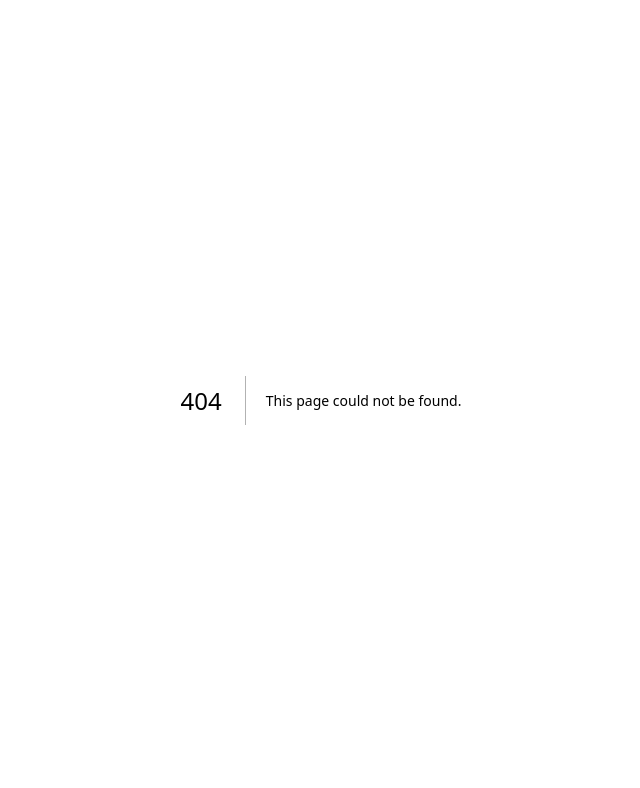
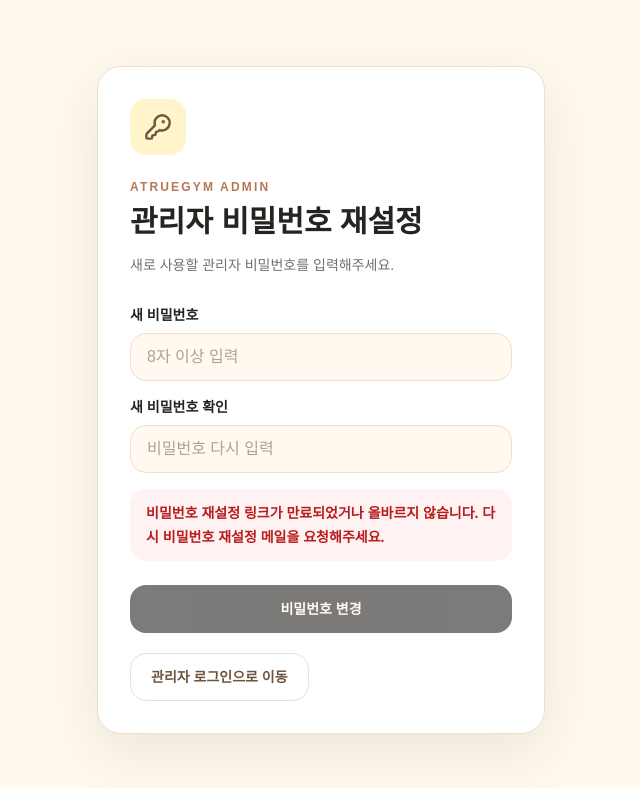
Before and after one commit to stmi6435-svg/atrue-survey, a Next.js app: page /admin/reset-password in a window 1280 px wide. Before the commit this address had no page. Shown: the top 788 px of the page, without its empty margins (319-959 px from the left). Built offline with nearby package versions, Linux system fonts and the light colour scheme; no server answers.

Commit message:
Add admin reset password page

```diff
--- /dev/null
+++ b/app/admin/reset-password/page.tsx
@@ -0,0 +1,5 @@
+import { AdminResetPassword } from "@/features/admin/AdminResetPassword";
+
+export default function AdminResetPasswordPage() {
+  return <AdminResetPassword />;
+}
--- /dev/null
+++ b/features/admin/AdminResetPassword.tsx
@@ -0,0 +1,196 @@
+"use client";
+
+import { CheckCircle2, KeyRound } from "lucide-react";
+import Link from "next/link";
+import { FormEvent, useEffect, useState } from "react";
+import { getSupabaseClient } from "@/lib/supabase";
+
+const EXPIRED_LINK_MESSAGE =
+  "비밀번호 재설정 링크가 만료되었거나 올바르지 않습니다. 다시 비밀번호 재설정 메일을 요청해주세요.";
+
+type SessionState = "checking" | "ready" | "missing";
+
+async function resolveRecoverySession() {
+  const supabase = getSupabaseClient();
+  const hashParams = new URLSearchParams(window.location.hash.replace(/^#/, ""));
+  const queryParams = new URLSearchParams(window.location.search);
+  const accessToken = hashParams.get("access_token");
+  const refreshToken = hashParams.get("refresh_token");
+  const code = queryParams.get("code");
+
+  if (accessToken && refreshToken) {
+    const { error } = await supabase.auth.setSession({
+      access_token: accessToken,
+      refresh_token: refreshToken,
+    });
+
+    if (error) {
+      throw error;
+    }
+
+    window.history.replaceState(null, "", window.location.pathname);
+  } else if (code) {
+    const { error } = await supabase.auth.exchangeCodeForSession(code);
+
+    if (error) {
+      throw error;
+    }
+
+    window.history.replaceState(null, "", window.location.pathname);
+  }
+
+  return supabase.auth.getSession();
+}
+
+export function AdminResetPassword() {
+  const [password, setPassword] = useState("");
+  const [passwordConfirm, setPasswordConfirm] = useState("");
+  const [sessionState, setSessionState] = useState<SessionState>("checking");
+  const [message, setMessage] = useState("");
+  const [errorMessage, setErrorMessage] = useState("");
+  const [isSubmitting, setIsSubmitting] = useState(false);
+  const isSuccess = Boolean(message);
+
+  useEffect(() => {
+    async function checkRecoverySession() {
+      try {
+        const { data, error } = await resolveRecoverySession();
+
+        if (error) {
+          throw error;
+        }
+
+        if (!data.session) {
+          setSessionState("missing");
+          setErrorMessage(EXPIRED_LINK_MESSAGE);
+          return;
+        }
+
+        setSessionState("ready");
+      } catch {
+        setSessionState("missing");
+        setErrorMessage(EXPIRED_LINK_MESSAGE);
+      }
+    }
+
+    void checkRecoverySession();
+  }, []);
+
+  async function handleSubmit(event: FormEvent<HTMLFormElement>) {
+    event.preventDefault();
+    setMessage("");
+    setErrorMessage("");
+
+    if (password.length < 8) {
+      setErrorMessage("비밀번호는 최소 8자 이상이어야 합니다.");
+      return;
+    }
+
+    if (password !== passwordConfirm) {
+      setErrorMessage("비밀번호가 서로 일치하지 않습니다.");
+      return;
+    }
+
+    if (sessionState !== "ready") {
+      setErrorMessage(EXPIRED_LINK_MESSAGE);
+      return;
+    }
+
+    setIsSubmitting(true);
+
+    try {
+      const supabase = getSupabaseClient();
+      const { data } = await supabase.auth.getSession();
+
+      if (!data.session) {
+        setSessionState("missing");
+        setErrorMessage(EXPIRED_LINK_MESSAGE);
+        return;
+      }
+
+      const { error } = await supabase.auth.updateUser({ password });
+
+      if (error) {
+        throw error;
+      }
+
+      setPassword("");
+      setPasswordConfirm("");
+      setMessage("비밀번호가 변경되었습니다. 새 비밀번호로 로그인해주세요.");
+    } catch (error) {
+      const nextMessage = error instanceof Error && error.message ? error.message : EXPIRED_LINK_MESSAGE;
+      setErrorMessage(nextMessage);
+    } finally {
+      setIsSubmitting(false);
+    }
+  }
+
+  return (
+    <main className="flex min-h-screen items-center justify-center bg-[#FFF9EF] px-5 py-10 text-[#262320]">
+      <section className="w-full max-w-md rounded-3xl border border-[#EFE0CD] bg-white p-6 shadow-[0_18px_60px_rgba(38,35,32,0.10)] sm:p-8">
+        <div className="mb-6 flex h-14 w-14 items-center justify-center rounded-2xl bg-[#FFF4CA] text-[#6F553C]">
+          {isSuccess ? <CheckCircle2 size={28} aria-hidden /> : <KeyRound size={28} aria-hidden />}
+        </div>
+        <p className="text-xs font-bold uppercase tracking-[0.18em] text-[#B67854]">ATRUEGYM ADMIN</p>
+        <h1 className="mt-2 text-3xl font-bold leading-tight text-[#262320]">관리자 비밀번호 재설정</h1>
+        <p className="mt-3 text-sm leading-6 text-[#262320]/65">새로 사용할 관리자 비밀번호를 입력해주세요.</p>
+
+        <form onSubmit={handleSubmit} className="mt-7 grid gap-4">
+          <label className="block">
+            <span className="mb-2 block text-sm font-bold text-[#262320]">새 비밀번호</span>
+            <input
+              type="password"
+              value={password}
+              onChange={(event) => setPassword(event.target.value)}
+              className="h-12 w-full rounded-2xl border border-[#EFE0CD] bg-[#FFF9EF] px-4 text-base text-[#262320] outline-none transition placeholder:text-[#262320]/40 focus:border-[#F6C343]"
+              placeholder="8자 이상 입력"
+              disabled={isSubmitting || sessionState !== "ready" || isSuccess}
+              minLength={8}
+              required
+            />
+          </label>
+          <label className="block">
+            <span className="mb-2 block text-sm font-bold text-[#262320]">새 비밀번호 확인</span>
+            <input
+              type="password"
+              value={passwordConfirm}
+              onChange={(event) => setPasswordConfirm(event.target.value)}
+              className="h-12 w-full rounded-2xl border border-[#EFE0CD] bg-[#FFF9EF] px-4 text-base text-[#262320] outline-none transition placeholder:text-[#262320]/40 focus:border-[#F6C343]"
+              placeholder="비밀번호 다시 입력"
+              disabled={isSubmitting || sessionState !== "ready" || isSuccess}
+              minLength={8}
+              required
+            />
+          </label>
+
+          {sessionState === "checking" ? (
+            <p className="rounded-2xl bg-[#FFF9EF] px-4 py-3 text-sm font-bold leading-6 text-[#262320]/60">
+              비밀번호 재설정 링크를 확인하고 있습니다.
+            </p>
+          ) : null}
+          {errorMessage ? (
+            <p className="rounded-2xl bg-red-50 px-4 py-3 text-sm font-bold leading-6 text-red-700">{errorMessage}</p>
+          ) : null}
+          {message ? <p className="rounded-2xl bg-[#FFF4CA] px-4 py-3 text-sm font-bold leading-6 text-[#6F553C]">{message}</p> : null}
+
+          {!isSuccess ? (
+            <button
+              type="submit"
+              disabled={isSubmitting || sessionState !== "ready"}
+              className="mt-2 inline-flex h-12 items-center justify-center rounded-2xl bg-[#262320] px-5 text-sm font-bold text-[#FFF9EF] transition hover:bg-[#6F553C] disabled:cursor-not-allowed disabled:opacity-60"
+            >
+              {isSubmitting ? "변경 중..." : "비밀번호 변경"}
+            </button>
+          ) : null}
+        </form>
+
+        <Link
+          href="/admin/login"
+          className="mt-5 inline-flex h-12 w-full items-center justify-center rounded-2xl border border-[#EFE0CD] bg-white px-5 text-sm font-bold text-[#6F553C] transition hover:border-[#F6C343] sm:w-auto"
+        >
+          관리자 로그인으로 이동
+        </Link>
+      </section>
+    </main>
+  );
+}
```
